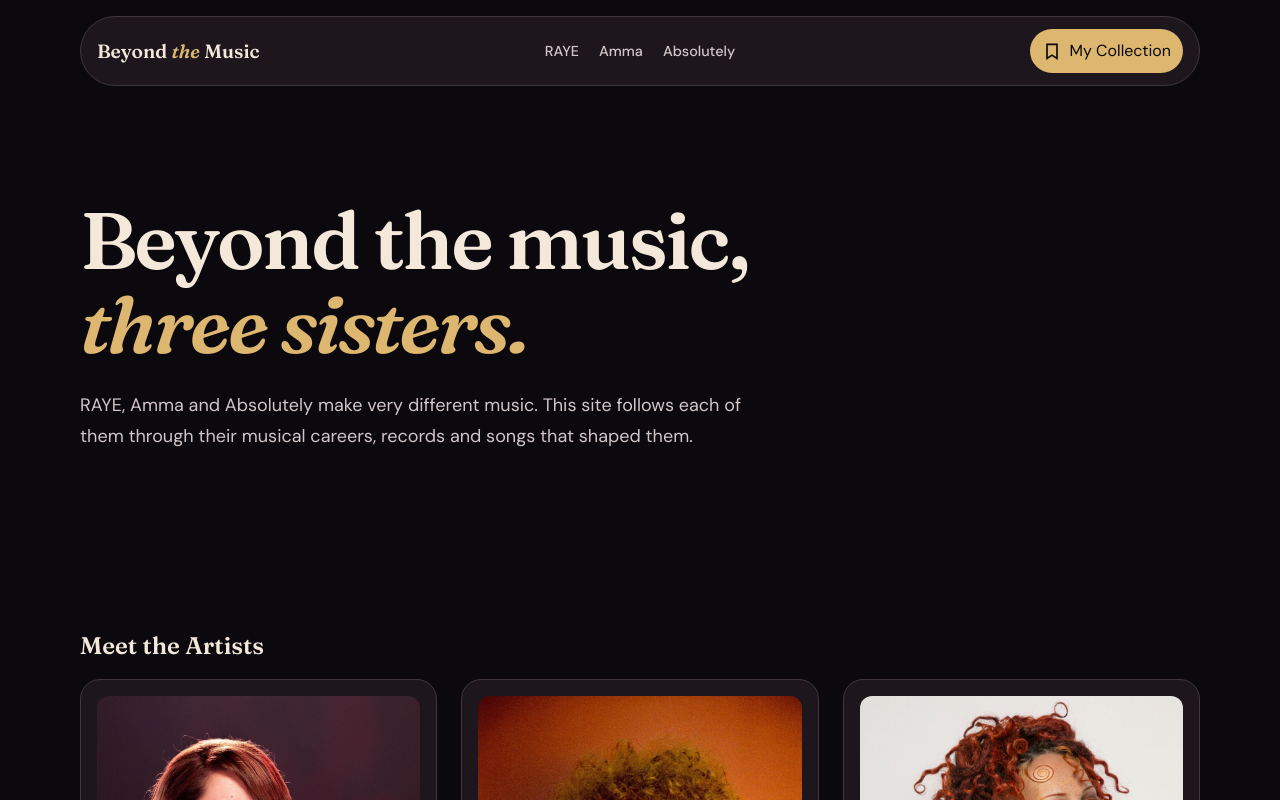
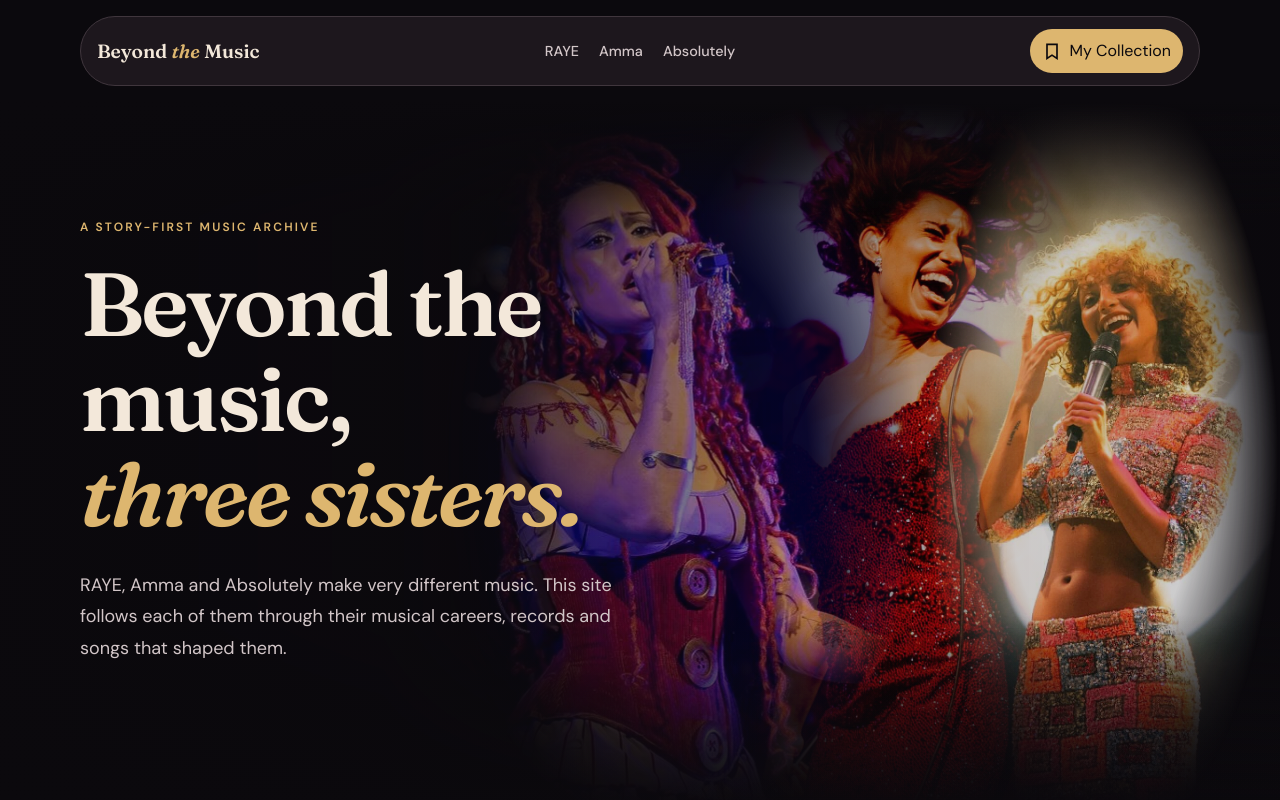
Before and after one commit to Annika-Ostendorp/beyond-the-music, a plain HTML site: page static-site/index.html in a window 1280 px wide. Shown: the top 800 px of the page. Drawn offline with Linux system fonts and the light colour scheme.

Commit message:
AI: Style responsive cinematic image collage hero for homepage

```diff
--- a/static-site/css/style.css
+++ b/static-site/css/style.css
@@ -187,41 +187,184 @@ img {
 
 
 /* Homepage Hero - Mobile First */
+/* ========================================
+   MA2 - HOMEPAGE HERO ENHANCEMENT
+   Cinematic concert collage
+   ======================================== */
+
 .home-hero {
+    position: relative;
+    isolation: isolate;
+    overflow: hidden;
+
+    display: flex;
+    align-items: center;
+
+    box-sizing: border-box;
+    width: 100%;
+    max-width: none;
+    min-height: 0;
+
+    margin: 0;
+    padding: 18rem 0 4rem;
+
+    background-color: var(--color-bg);
+}
+
+/* Full-width background layer */
+.home-hero__media {
+    position: absolute;
+    inset: 0;
+    z-index: 0;
+    overflow: hidden;
+    pointer-events: none;
+}
+
+
+
+/* Shared styling for the concert photographs */
+.home-hero__image {
+    position: absolute;
+    top: 0;
+    bottom: auto;
+    height: 20rem;
+
+    background-size: cover;
+    background-repeat: no-repeat;
+    background-position: center 25%;
+
+    opacity: 0;
+    filter: saturate(0.98) brightness(1);
+
+    /* Soft edges on all four sides */
+    -webkit-mask-image: radial-gradient(
+        ellipse 62% 62% at center,
+        black 0%,
+        black 43%,
+        transparent 80%
+    );
+
+    mask-image: radial-gradient(
+        ellipse 62% 62% at center,
+        black 0%,
+        black 43%,
+        transparent 80%
+    );
+
+    animation: hero-image-fade 4.2s ease-out both;
+}
+
+
+/* Absolutely – links, eher atmosphärisch im Hintergrund */
+.home-hero__image--absolutely {
+    background-image: url("../images/hero-absolutely.webp");
+    left: -8%;
+    width: 56%;
+    --photo-opacity: 0.85;
+    animation-delay: 0.1s;
+}
+
+/* RAYE – Hauptfokus in der Mitte */
+.home-hero__image--raye {
+    background-image: url("../images/hero-raye.jpg");
+    left: 24%;
+    width: 56%;
+    --photo-opacity: 1;
+    animation-delay: 0.35s;
+}
+
+/* Amma – rechts, gut sichtbar aber nicht am Rand abgeschnitten */
+.home-hero__image--amma {
+    background-image: url("../images/hero-amma.jpg");
+    left: 67%;
+    width: 40%;
+    --photo-opacity: 0.9;
+    animation-delay: 0.6s;
+}
+
+/* Dark gradients for readability */
+.home-hero__shade {
+    position: absolute;
+    inset: 0;
+    z-index: 4; /* damit Verlauf über allen Bildern sicher liegt */
+
+    background: linear-gradient(
+        to bottom,
+        rgb(11 9 13 / 10%) 0%,
+        rgb(11 9 13 / 15%) 28%,
+        rgb(11 9 13 / 80%) 47%,
+        var(--color-bg) 65%,
+        var(--color-bg) 100%
+    );
+}
+
+/* Hero text above background */
+.home-hero__copy {
+    position: relative;
+    z-index: 2;
+
+    width: calc(100% - 2rem);
     max-width: 70rem;
     margin: 0 auto;
-    padding: 3rem 1rem 4rem;
-}
-
+
+    animation: hero-text-fade 3.5s ease-out 0.6s both;
+}
+
+/* Small editorial label */
+.home-hero__eyebrow {
+    margin: 0 0 1.25rem;
+    color: var(--color-accent);
+    font-family: var(--font-body);
+    font-size: 0.75rem;
+    font-weight: 600;
+    letter-spacing: 0.18em;
+    text-transform: uppercase;
+}
+
+/* Main typography */
 .home-hero h1 {
-    font-size: clamp(2.6rem, 6.5vw, 5rem); /* Minimum, flexibler Wert, Maximum --> damit Schriftgröße flexibel anpassen zwischen Desktop & Mobile-Version*/
-    font-weight: 600;
-    line-height: 1.05;
+    max-width: 46rem;
+    margin: 0;
+    font-size: clamp(3rem, 7vw, 6rem);
+    line-height: 1.06;
     letter-spacing: -0.03em;
-    margin: 0;
-}
-
-/* damit three sisters im Hero separat ansprechen und Farbe ändern */
+}
+
 .home-hero h1 em {
-    display: block; /* damit beginnt three sisters dann in neuer Zeile */
-    color: var(--color-accent);
-}
-
-.hero-description {
-    max-width: 42rem;
-    margin-top: 1.5rem;
-    font-size: 1rem;
-    line-height: 1.7;
+    display: block;
+    color: var(--color-accent);
+}
+
+.home-hero .hero-description {
+    max-width: 39rem;
+    margin-top: 1.75rem;
+    line-height: 1.75;
+}
+
+/* Slow image fade - no zoom */
+@keyframes hero-image-fade {
+    from {
+        opacity: 0;
+    }
+
+    to {
+        opacity: var(--photo-opacity, 0.8);
+    }
+}
+
+/* Slow text fade - no movement */
+@keyframes hero-text-fade {
+    from {
+        opacity: 0;
+    }
+
+    to {
+        opacity: 1;
+    }
 }
 
 
 /* Artists Section - Mobile First */
-.artists-section {
-    max-width: 70rem;
-    margin: 0 auto;
-    padding: 2rem 1rem 4rem;
-}
-
 .artist-grid {
     display: grid;
     grid-template-columns: 1fr; /* genau 1 Spalte für Grid in Mobile Version */
@@ -266,7 +409,6 @@ img {
     align-self: center;
     margin-top: auto; /* damit Button in Flexbox nach unten geschoben wird */
     padding: 0.25rem 0.75rem;
-
 }
 
 
@@ -1414,11 +1556,75 @@ img {
         display: none;
     }
 
-    /* Hero-Section */
+
+    /* Homepage Hero - Desktop */
     .home-hero {
-        padding-top: 6rem;
-        padding-bottom: 7rem;
-    }
+        min-height: 89svh;
+        padding: 7rem 0 8rem;
+    }
+
+
+    /* Full-height desktop collage */
+    .home-hero__image {
+        top: -6%;
+        bottom: -6%;
+        height: auto;
+    }
+
+    /* Absolutely - atmospheric left layer */
+    .home-hero__image--absolutely {
+        left: 34%;
+        width: 38%;
+        background-position: 50% 23%;
+        --photo-opacity: 0.95;
+    }
+
+    /* RAYE - central focal point */
+    .home-hero__image--raye {
+        left: 50%;
+        width: 40%;
+        background-position: 50% 22%;
+        --photo-opacity: 1;
+    }
+
+    /* Amma - softer right layer */
+    .home-hero__image--amma {
+        left: 72%;
+        width: 28%;
+        background-position: 50% 20%;
+        --photo-opacity: 0.95;
+    }
+
+
+    /* Dark gradient for readable typography */
+    .home-hero__shade {
+        background:
+            linear-gradient(
+                90deg,
+                rgb(11 9 13 / 98%) 0%,
+                rgb(11 9 13 / 88%) 30%,
+                rgb(11 9 13 / 62%) 44%,
+                rgb(11 9 13 / 25%) 65%,
+                rgb(11 9 13 / 12%) 100%
+            ),
+            linear-gradient(
+                to bottom,
+                var(--color-bg) 0%,
+                transparent 16%,
+                transparent 72%,
+                var(--color-bg) 100%
+            );
+    }
+
+    /* Keep the editorial text on the left */
+    .home-hero h1 {
+        max-width: 40rem;
+    }
+
+    .home-hero .hero-description {
+        max-width: 35rem;
+    }
+
 
     .hero-description {
         font-size: 1.125rem;
@@ -1525,3 +1731,21 @@ img {
         gap: 1.5rem;
     }
 }
+
+
+
+/* Accessibility: reduced motion */
+@media (prefers-reduced-motion: reduce) {
+    .home-hero__image,
+    .home-hero__copy {
+        animation: none;
+    }
+
+    .home-hero__image {
+        opacity: var(--photo-opacity, 0.8);
+    }
+
+    .home-hero__copy {
+        opacity: 1;
+    }
+}
--- a/static-site/index.html
+++ b/static-site/index.html
@@ -37,7 +37,8 @@
             stroke-width="2"
             aria-hidden="true"
           >
-            <path d="M6 4h12v17l-6-4-6 4z" /> <!-- Lesezeichen Icon Pfad -->
+            <path d="M6 4h12v17l-6-4-6 4z" />
+            <!-- Lesezeichen Icon Pfad -->
           </svg>
 
           <span class="collection-label">My Collection</span>
@@ -55,13 +56,30 @@
     </header>
 
     <main>
-      <section class="home-hero">
-        <h1>Beyond the music, <em>three sisters.</em></h1>
-        <p class="hero-description">
-          RAYE, Amma and Absolutely make very different music. This site follows
-          each of them through their musical careers, records and songs that
-          shaped them.
-        </p>
+      <section class="home-hero" aria-labelledby="home-hero-title">
+        <!-- Decorative concert collage -->
+        <div class="home-hero__media" aria-hidden="true">
+          <div class="home-hero__image home-hero__image--raye"></div>
+          <div class="home-hero__image home-hero__image--absolutely"></div>
+          <div class="home-hero__image home-hero__image--amma"></div>
+          <div class="home-hero__shade"></div>
+        </div>
+
+        <!-- Editorial hero content -->
+        <div class="home-hero__copy">
+          <p class="home-hero__eyebrow">A story-first music archive</p>
+
+          <h1 id="home-hero-title">
+            Beyond the music,
+            <em>three sisters.</em>
+          </h1>
+
+          <p class="hero-description">
+            RAYE, Amma and Absolutely make very different music. This site
+            follows each of them through their musical careers, records and
+            songs that shaped them.
+          </p>
+        </div>
       </section>
 
       <section class="artists-section" aria-labelledby="artists-title">
```
Also changed, not shown: README.md, static-site/images/hero-absolutely.webp (added), static-site/images/hero-amma.jpg (added), static-site/images/hero-raye.jpg (added).
